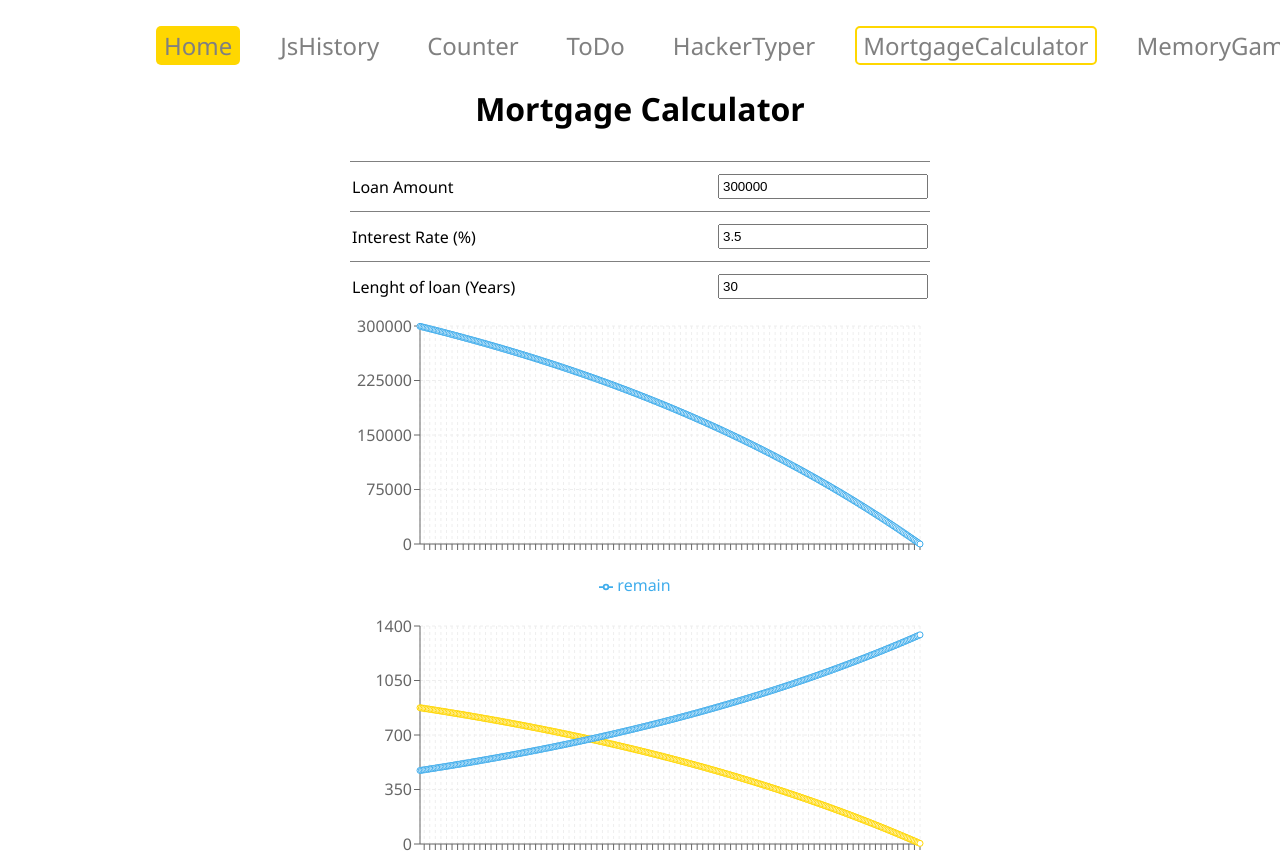
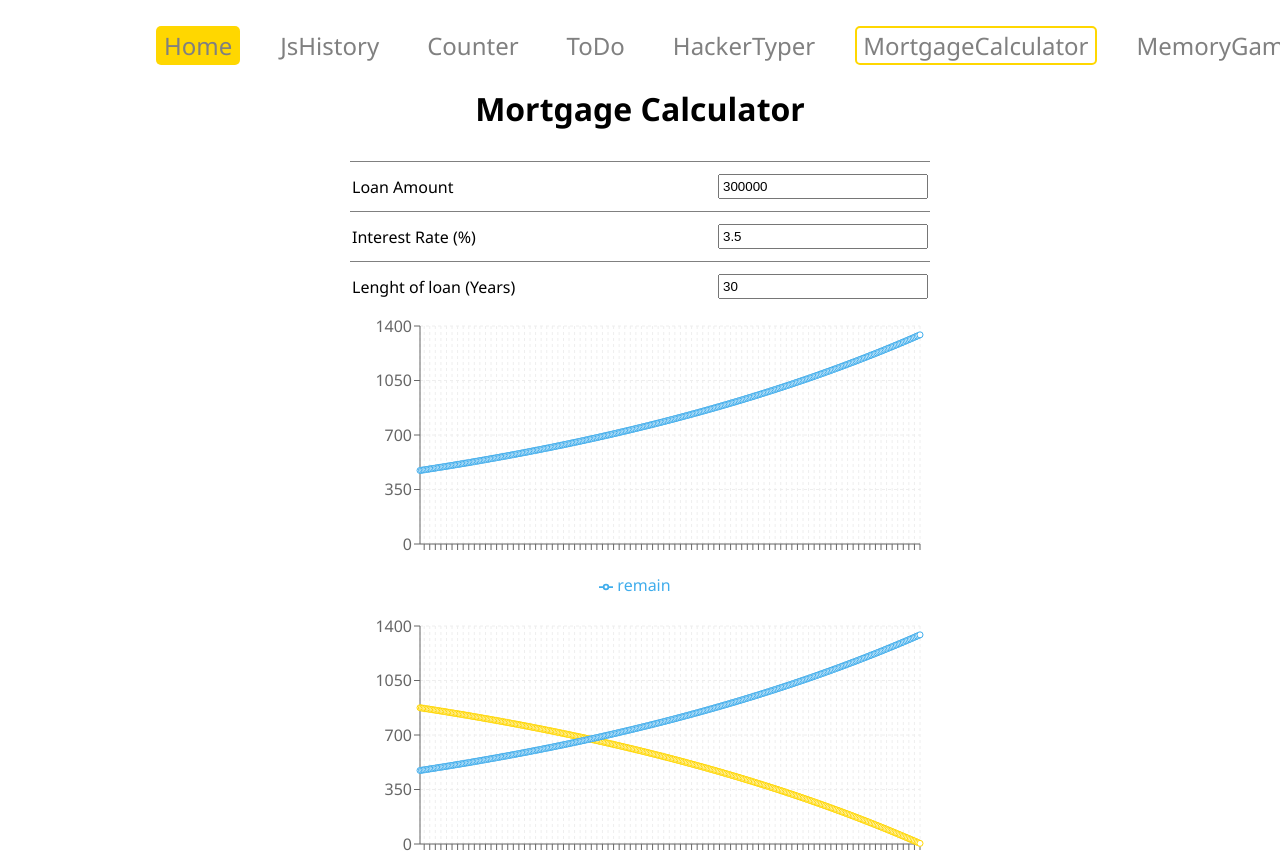
Before and after one commit to ElaJahoda/janouskova-ita-2022, a React (Create React App) app: page /mortgage-calculator in a window 1280 px wide. Shown: the top 852 px of the page. Built offline with nearby package versions, Linux system fonts and the light colour scheme.

Commit message:
refactoring

```diff
--- a/src/MortgageCalculator/MortgageCalculator.tsx
+++ b/src/MortgageCalculator/MortgageCalculator.tsx
@@ -126,8 +126,7 @@ const Table = (props: { calculatedMortgage: DataCalculateMortgage }) => {
         </tr>
       </thead>
       <tbody>
-        {props.calculatedMortgage.rowsData.map(
-          (item: typeof props.calculatedMortgage.rowsData[number], index: number) => (
+        {props.calculatedMortgage.rowsData.map((item, index) => (
           <tr key={index}>
             <Td_Styled>{index + 1}</Td_Styled>
             <Td_Styled>{amountFormat(props.calculatedMortgage.monthlyPayment)}</Td_Styled>
@@ -135,32 +134,20 @@ const Table = (props: { calculatedMortgage: DataCalculateMortgage }) => {
             <Td_Styled>{amountFormat(item.monthlyPrincipalPayment)}</Td_Styled>
             <Td_Styled>{amountFormat(item.remain)}</Td_Styled>
           </tr>
-          )
-        )}
+        ))}
       </tbody>
     </Table_Styled>
   )
 }
 
 const Charts = (props: { calculatedMortgage: DataCalculateMortgage }) => {
-  const chartData = props.calculatedMortgage.rowsData.map((item, index) => {
-    const xAxis = { index }
-    const interestPaid = formatDecimals(
-      props.calculatedMortgage.rowsData[index].monthlyInterestPayment
-    )
+  const chartData = props.calculatedMortgage.rowsData.map((item, index) => ({
+    xAxis: { index },
+    interestPaid: formatDecimals(item.monthlyInterestPayment),
+    principalPaid: formatDecimals(item.monthlyPrincipalPayment),
+    remain: formatDecimals(item.monthlyPrincipalPayment),
+  }))
 
-    const principalPaid = formatDecimals(
-      props.calculatedMortgage.rowsData[index].monthlyPrincipalPayment
-    )
-    const remain = formatDecimals(props.calculatedMortgage.rowsData[index].remain)
-
-    return {
-      xAxis,
-      interestPaid,
-      principalPaid,
-      remain,
-    }
-  })
   return (
     <div>
       <LineChart
```
Lines whose indentation alone changed are shown as unchanged.
